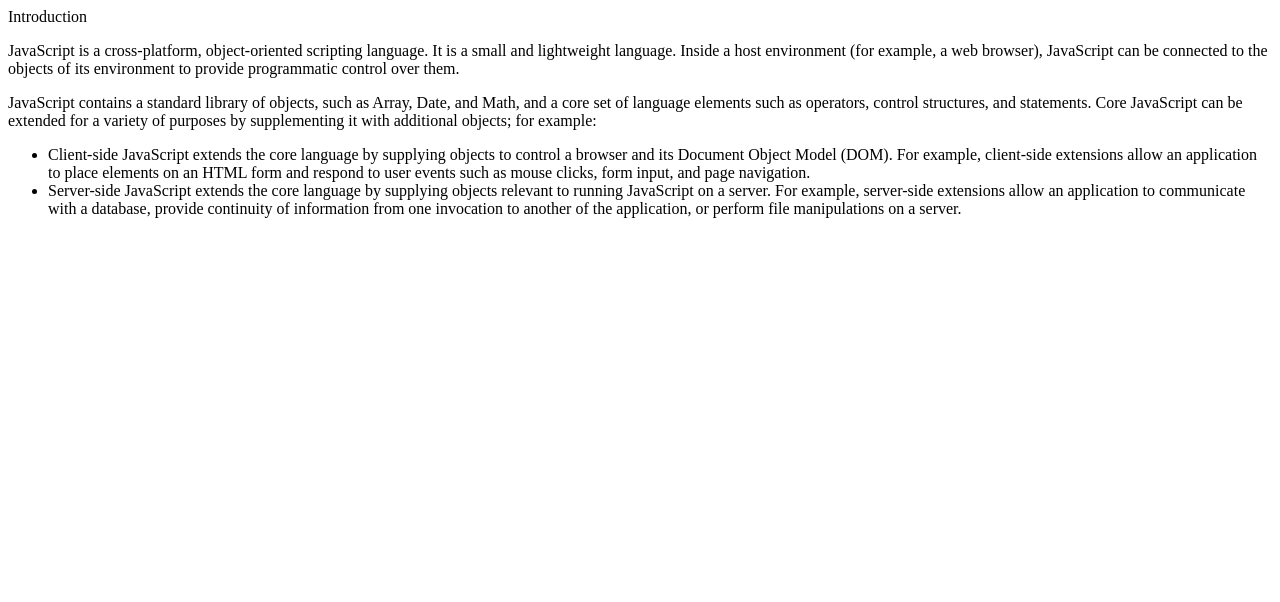
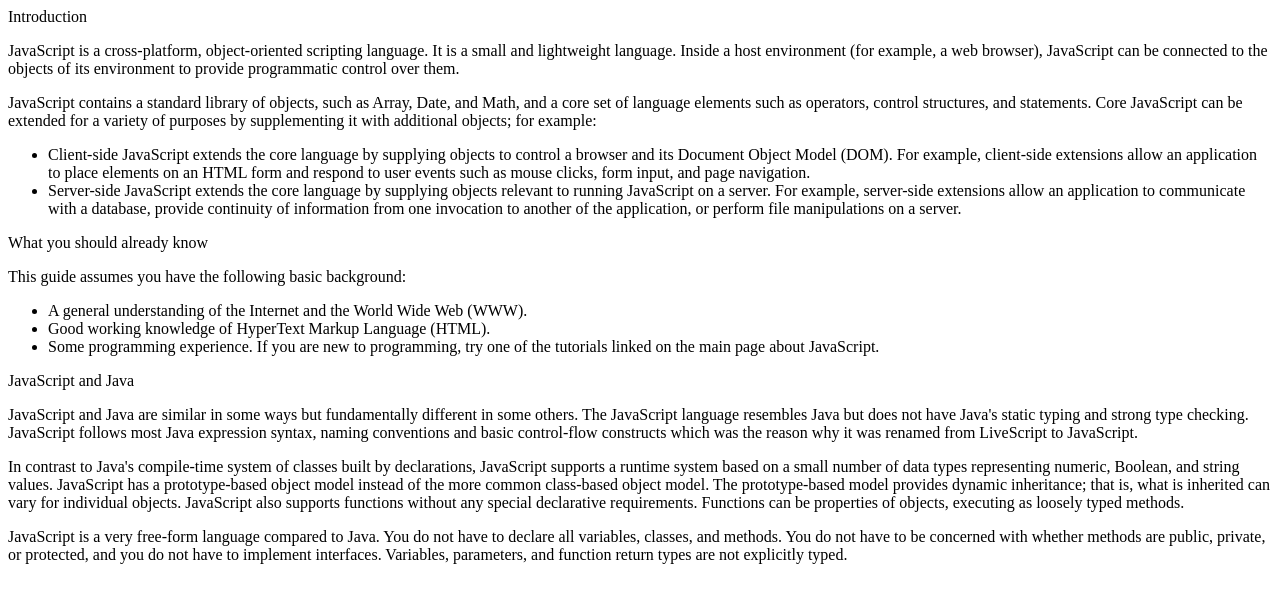
Before and after one commit to roniy68/efe-ahmed-html-css, a plain HTML site: page index.html in a window 1280 px wide. Drawn offline with Linux system fonts and the light colour scheme.

Commit message:
Javascript section and What you should already know section

```diff
--- a/index.html
+++ b/index.html
@@ -40,7 +40,26 @@
         </article>
       </section>
 
-      <section class="main-section" id="What_you_should_already_know"></section>
+      <section class="main-section" id="What_you_should_already_know">
+        <header>What you should already know</header>
+          <article>
+            <p>This guide assumes you have the following basic background:<p>
+              <ul>
+                <li>A general understanding of the Internet and the World Wide Web (WWW).</li>
+                <li>Good working knowledge of HyperText Markup Language (HTML).</li>
+                <li>Some programming experience. If you are new to programming, try one of the tutorials linked on the main page about JavaScript.</li>
+              </ul>
+          </article>
+      </section>
+
+<section class="main-section" id="JavaScript and Java">
+  <header>JavaScript and Java</header>
+    <article>
+      <p>JavaScript and Java are similar in some ways but fundamentally different in some others. The JavaScript language resembles Java but does not have Java's static typing and strong type checking. JavaScript follows most Java expression syntax, naming conventions and basic control-flow constructs which was the reason why it was renamed from LiveScript to JavaScript.</p>
+      <p>In contrast to Java's compile-time system of classes built by declarations, JavaScript supports a runtime system based on a small number of data types representing numeric, Boolean, and string values. JavaScript has a prototype-based object model instead of the more common class-based object model. The prototype-based model provides dynamic inheritance; that is, what is inherited can vary for individual objects. JavaScript also supports functions without any special declarative requirements. Functions can be properties of objects, executing as loosely typed methods.</p>
+      <p>JavaScript is a very free-form language compared to Java. You do not have to declare all variables, classes, and methods. You do not have to be concerned with whether methods are public, private, or protected, and you do not have to implement interfaces. Variables, parameters, and function return types are not explicitly typed.</p>
+    </article>
+</section>
 
       <section class="main-section" id="Hello_World"></section>
 
```
